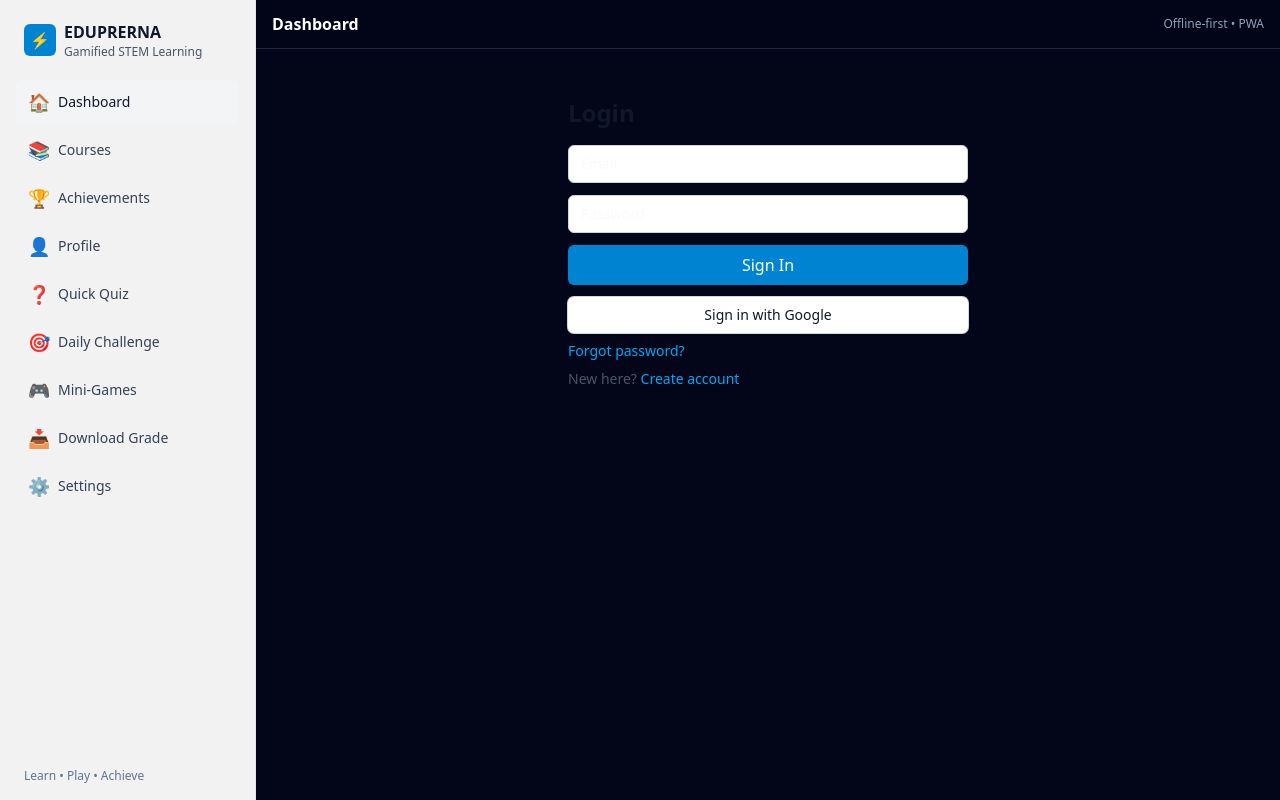
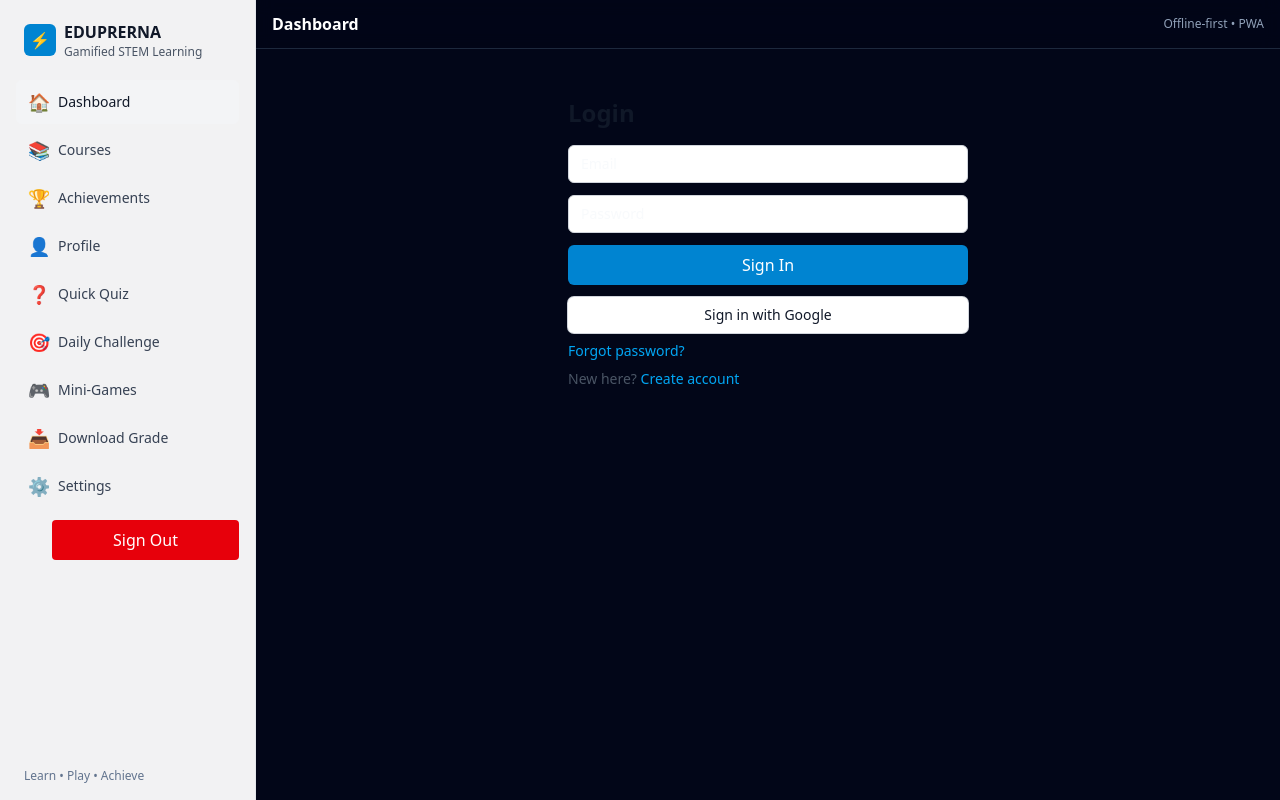
Before and after one commit to Madhan07-01/EduPrerna, a React (Vite) app: page /login in a window 1280 px wide. Built offline with nearby package versions, Linux system fonts and the light colour scheme; no server answers.

Commit message:
authentication with sign out button

```diff
--- a/src/components/Sidebar.tsx
+++ b/src/components/Sidebar.tsx
@@ -1,5 +1,6 @@
 import { useLanguage } from '../contexts/LanguageContext'
 import { useAuth } from '../contexts/AuthContext'
+import { useNavigate } from 'react-router-dom'
 
 export type NavKey = 'dashboard' | 'courses' | 'achievements' | 'profile' | 'teacher' | 'settings' | 'quiz' | 'challenge' | 'games' | 'download'
 
@@ -21,9 +22,10 @@ const navItems: Array<{ key: NavKey; labelKey: string; icon: string }> = [
   { key: 'settings', labelKey: 'nav.settings', icon: '⚙️' },
 ]
 
-export function Sidebar({ active, onNavigate }: SidebarProps) {
+export function Sidebar({ active }: SidebarProps) {
   const { t } = useLanguage()
-  const { user } = useAuth()
+  const { user, signOutUser } = useAuth()
+  const navigate = useNavigate()
 
   const isTeacher = user?.role === 'teacher'
 
@@ -50,10 +52,13 @@ export function Sidebar({ active, onNavigate }: SidebarProps) {
         </div>
       </div>
       <nav className="flex-1 space-y-1">
-        {visibleItems.map((n) => (
+        {visibleItems.map((n) => {
+          const isSettings = n.key === 'settings'
+          if (isSettings) {
+            return (
+              <div key={n.key}>
                 <button
-            key={n.key}
-            onClick={() => onNavigate(n.key)}
+                  onClick={() => navigate(`/${n.key}`)}
                   className={
                     'w-full text-left px-3 py-2 rounded-md flex items-center gap-2 transition-colors ' +
                     (active === n.key
@@ -64,7 +69,38 @@ export function Sidebar({ active, onNavigate }: SidebarProps) {
                   <span className="text-lg">{n.icon}</span>
                   <span className="text-sm">{t(n.labelKey)}</span>
                 </button>
-        ))}
+                <ul className="ml-9 mt-1 list-none">
+                  <li>
+                    <button
+                      onClick={async () => {
+                        await signOutUser()
+                        navigate('/login')
+                      }}
+                      className="mt-2 w-full bg-red-600 text-white py-2 px-4 rounded hover:bg-red-700"
+                    >
+                      {t('settings.signOut')}
+                    </button>
+                  </li>
+                </ul>
+              </div>
+            )
+          }
+          return (
+            <button
+              key={n.key}
+              onClick={() => navigate(`/${n.key}`)}
+              className={
+                'w-full text-left px-3 py-2 rounded-md flex items-center gap-2 transition-colors ' +
+                (active === n.key
+                  ? 'bg-gray-100 dark:bg-slate-800 text-gray-900 dark:text-white'
+                  : 'text-gray-700 dark:text-slate-300 hover:bg-gray-50 dark:hover:bg-slate-900')
+              }
+            >
+              <span className="text-lg">{n.icon}</span>
+              <span className="text-sm">{t(n.labelKey)}</span>
+            </button>
+          )
+        })}
       </nav>
       <div className="px-2 text-xs text-slate-500 dark:text-slate-500 text-gray-500">{t('footer.motto')}</div>
     </aside>
--- a/src/firebase/firebaseConfig.ts
+++ b/src/firebase/firebaseConfig.ts
@@ -39,3 +39,5 @@ console.log("Firebase config check", {
   projectId: firebaseConfig.projectId,
   storageBucket: firebaseConfig.storageBucket,
 })
+
+export default firebaseConfig
```
Lines whose indentation alone changed are shown as unchanged.
